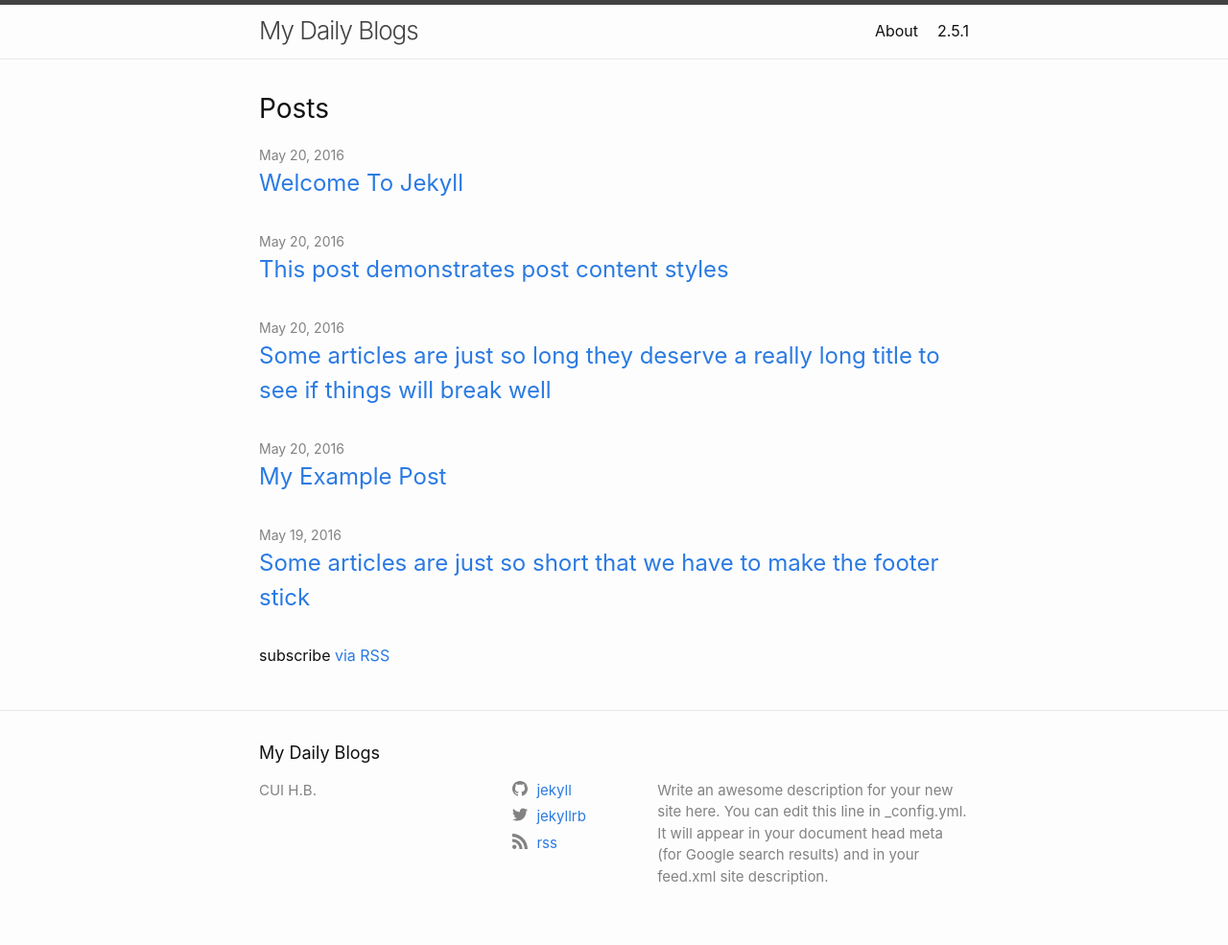
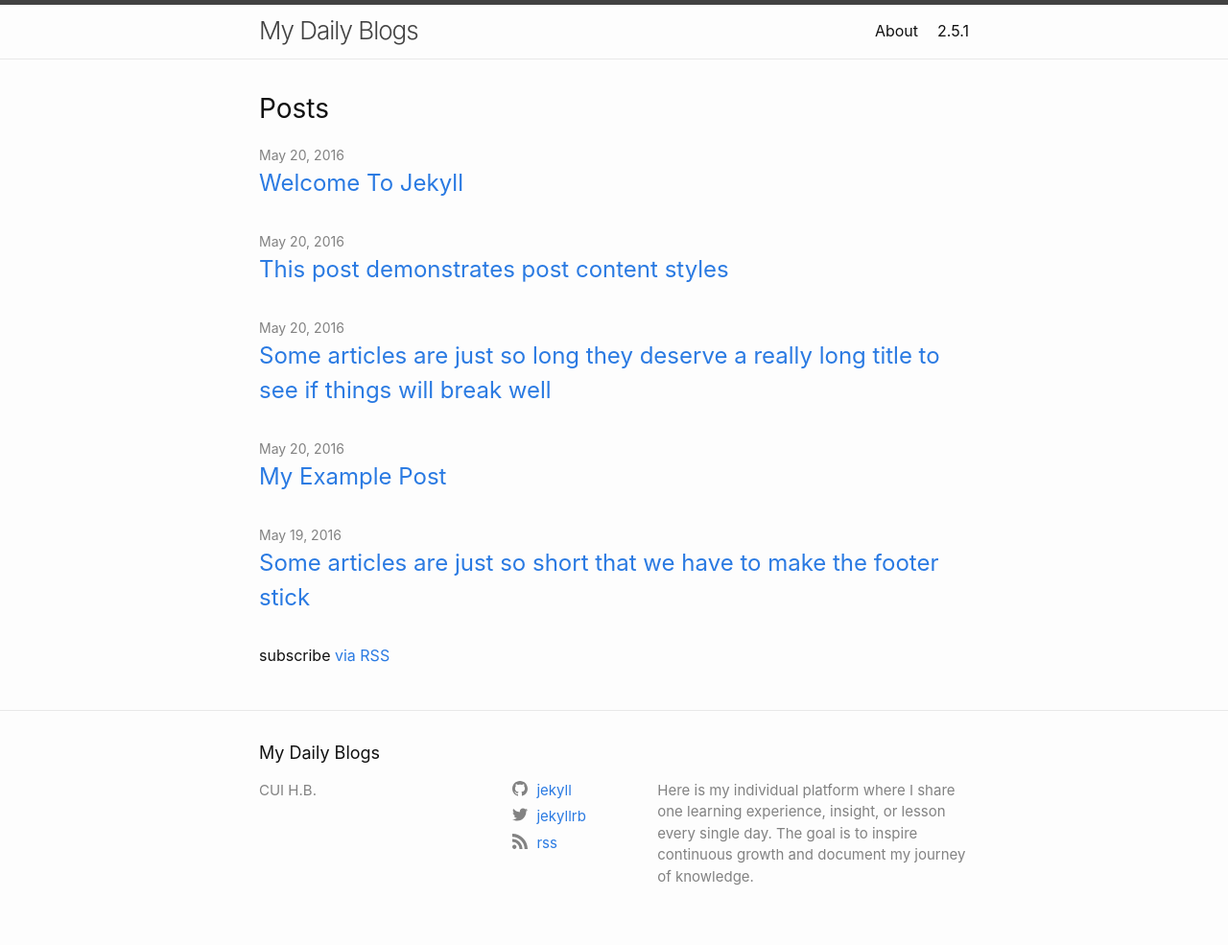
Before and after one commit to hbcui/hbcui.github.io, a Jekyll site: the page built from index.md, in a window 1280 px wide. Shown: the whole page at 96% size. Built offline with Jekyll 4.4.1, drawn with Linux system fonts in a browser that asks for light colours.

Commit message:
Update _config.yml

```diff
--- a/_config.yml
+++ b/_config.yml
@@ -2,9 +2,10 @@ title: My Daily Blogs
 author: CUI H.B.
 email:
 description: > # this means to ignore newlines until "twitter_username:"
-  Write an awesome description for your new site here. You can edit this
-  line in _config.yml. It will appear in your document head meta (for
-  Google search results) and in your feed.xml site description.
+  Here is my individual platform where
+  I share one learning experience, insight, or lesson every single day.
+  The goal is to
+  inspire continuous growth and document my journey of knowledge.
 
 # social links
 twitter_username: jekyllrb
```
